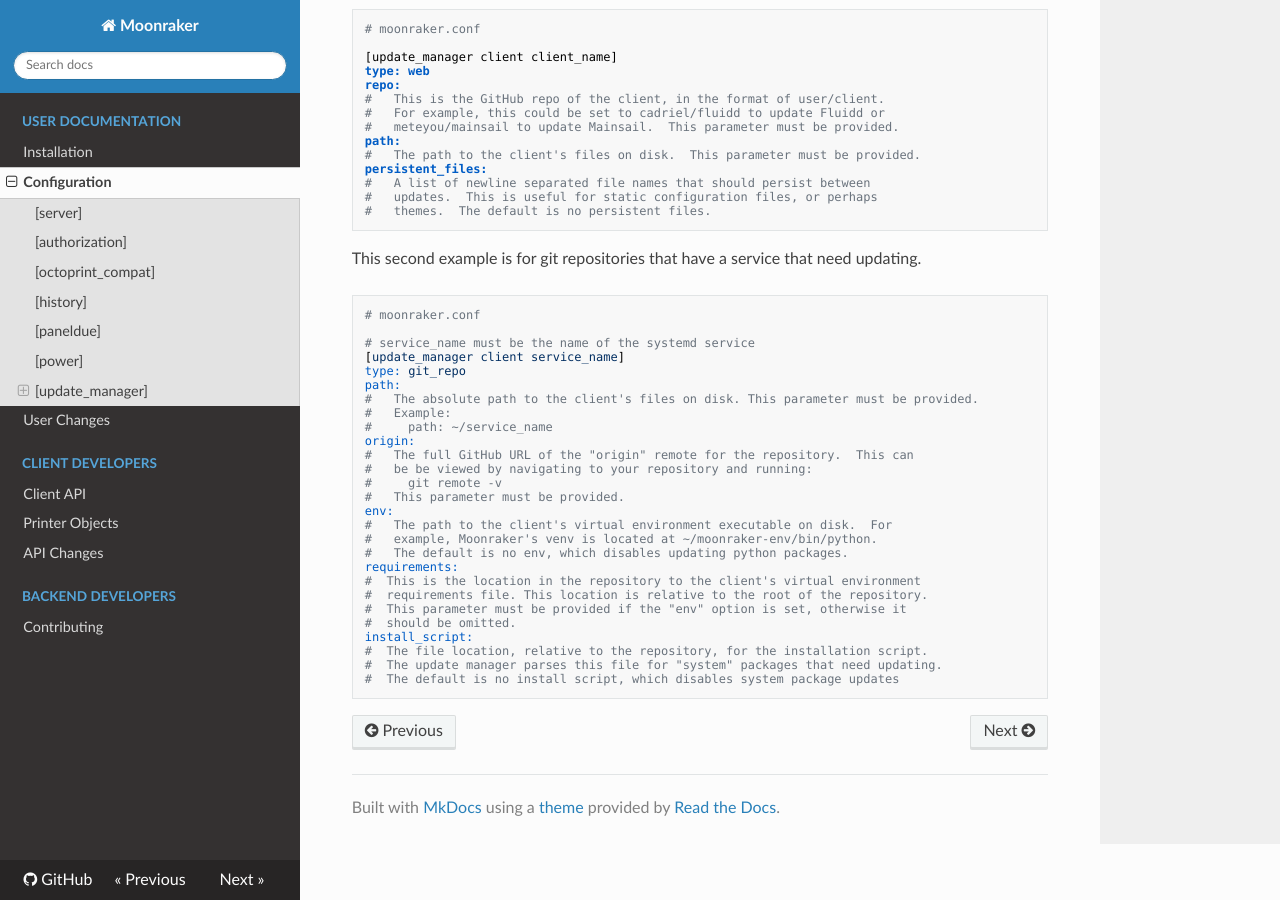
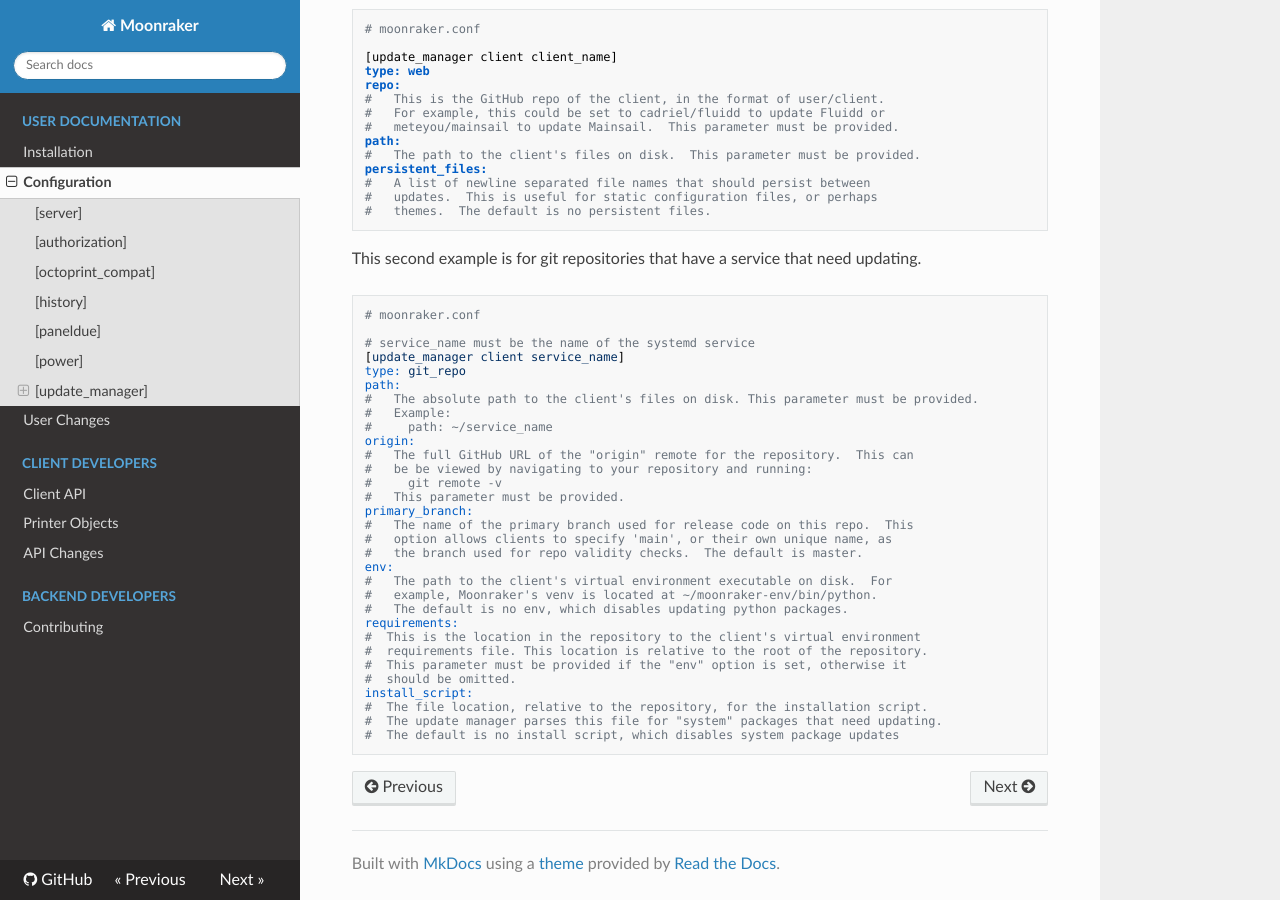
Before and after one commit to Marirossibn/moonraker, an MkDocs documentation site: the page built from docs/configuration.md, in a window 1280 px wide and 900 px high, scrolled down 5834 px. Built offline with MkDocs 1.6.1, drawn with Linux system fonts in a browser that asks for light colours; nearby versions of some CDN libraries.

Commit message:
docs:  add documentation for the update_manager's  primary_branch option
Signed-off-by:  Eric Callahan <arksine.code@gmail.com>

```diff
--- a/docs/configuration.md
+++ b/docs/configuration.md
@@ -388,6 +388,10 @@
 #   be be viewed by navigating to your repository and running:
 #     git remote -v
 #   This parameter must be provided.
+primary_branch:
+#   The name of the primary branch used for release code on this repo.  This
+#   option allows clients to specify 'main', or their own unique name, as
+#   the branch used for repo validity checks.  The default is master.
 env:
 #   The path to the client's virtual environment executable on disk.  For
 #   example, Moonraker's venv is located at ~/moonraker-env/bin/python.
```
